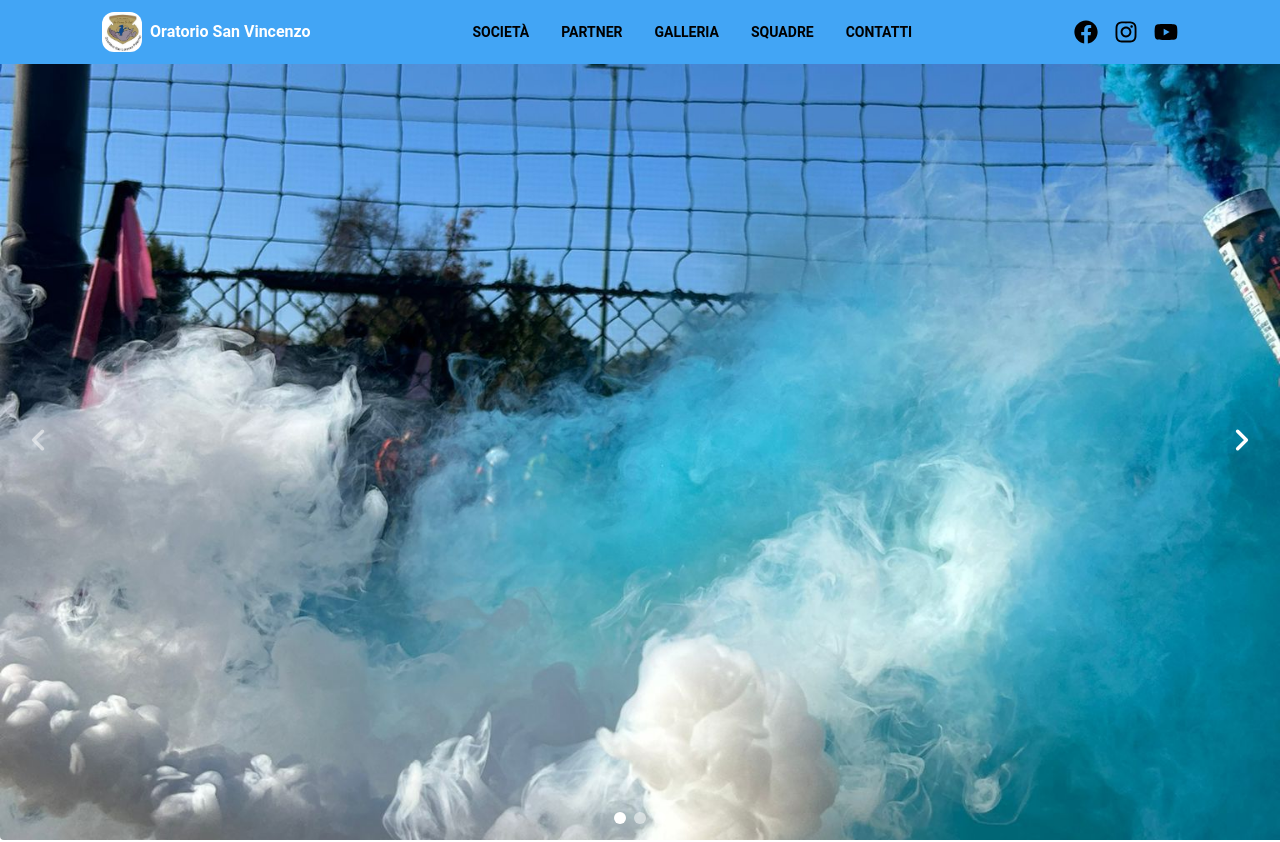
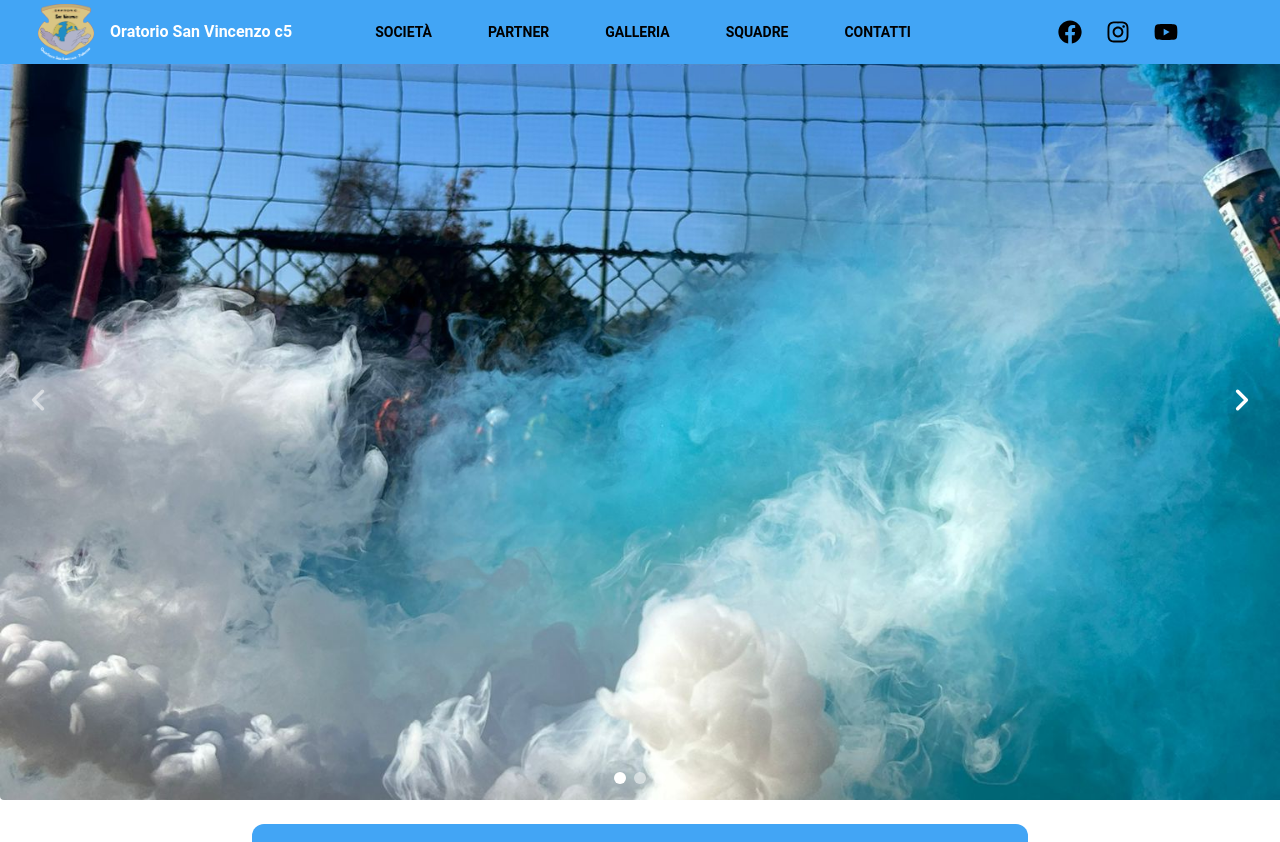
Before and after one commit to Maurilio93/Progetto-Oratorio, a React (Vite) app in the folder sanvincenzo/: page / in a window 1280 px wide. Shown: the top 842 px of the page. Built offline with nearby package versions, Linux system fonts and the light colour scheme.

Commit message:
added modified navbar

```diff
--- a/sanvincenzo/src/Section/LandingPage.jsx
+++ b/sanvincenzo/src/Section/LandingPage.jsx
@@ -46,13 +46,14 @@ export function LandingPage() {
         <div className="bg-white">
             <header className="bg-blue-400 fixed top-0 left-0 right-0 z-50">
                 <div className="max-w-screen-xl mx-auto flex items-center justify-between h-16 px-4 md:px-8">
-                    <div className="flex items-center gap-2">
-                        <img src="/images/images.jpeg" alt="Logo" className="h-10 w-10 rounded-xl" />
-                        <h4 className="text-white font-semibold text-sm md:text-base">Oratorio San Vincenzo</h4>
+                    {/* Logo e titolo sulla sinistra */}
+                    <div className="flex items-center gap-4 -mx-16">
+                        <img src="images/IMG_6743.PNG" alt="Logo" className="h-14 w-14 rounded-xl" />
+                        <h4 className="text-white font-semibold text-sm md:text-base">Oratorio San Vincenzo c5</h4>
                     </div>
-                    <div className="hidden md:flex items-center space-x-4">
+                    <div className="hidden md:flex items-center md:mx-10">
                         <nav aria-label="Global">
-                            <ul className="flex gap-8 text-sm">
+                            <ul className="flex gap-14 text-sm">
                                 <li
                                     className="relative"
                                     onMouseEnter={handleMouseEnterSocieta}
@@ -107,7 +108,7 @@ export function LandingPage() {
                             </ul>
                         </nav>
                     </div>
-                    <div className="hidden md:flex items-center gap-4">
+                    <div className="hidden md:flex items-center gap-6">
                         <a href="https://www.facebook.com/people/Oratorio-San-Vincenzo-c5/61565515795683/" target="_blank" rel="noopener noreferrer" className="text-black hover:text-gray-300"><FaFacebook size={24} /></a>
                         <a href="https://www.instagram.com/oratorio_sanvincenzoc5/" target="_blank" rel="noopener noreferrer" className="text-black hover:text-gray-300"><FaInstagram size={24} /></a>
                         <a href="https://www.youtube.com/@OratorioSanVincenzoC5" target="_blank" rel="noopener noreferrer" className="text-black hover:text-gray-300"><FaYoutube size={24} /></a>
@@ -137,7 +138,7 @@ export function LandingPage() {
                 )}
             </header>
 
-            <div className="flex flex-col justify-center items-center mt-10">
+            <div className="flex flex-col justify-center items-center mt-10 md:mt-0">
                 <Carousel transition={{ duration: 2 }} className="rounded-l h-64 md:h-screen w-full">
                     <img src="images/WhatsApp Image 2024-10-29 at 16.37.06.jpeg" alt="image 1" className="h-full w-full object-cover" />
                     <img src="images/2.png" alt="image 2" className="h-full w-full object-cover" />
```
